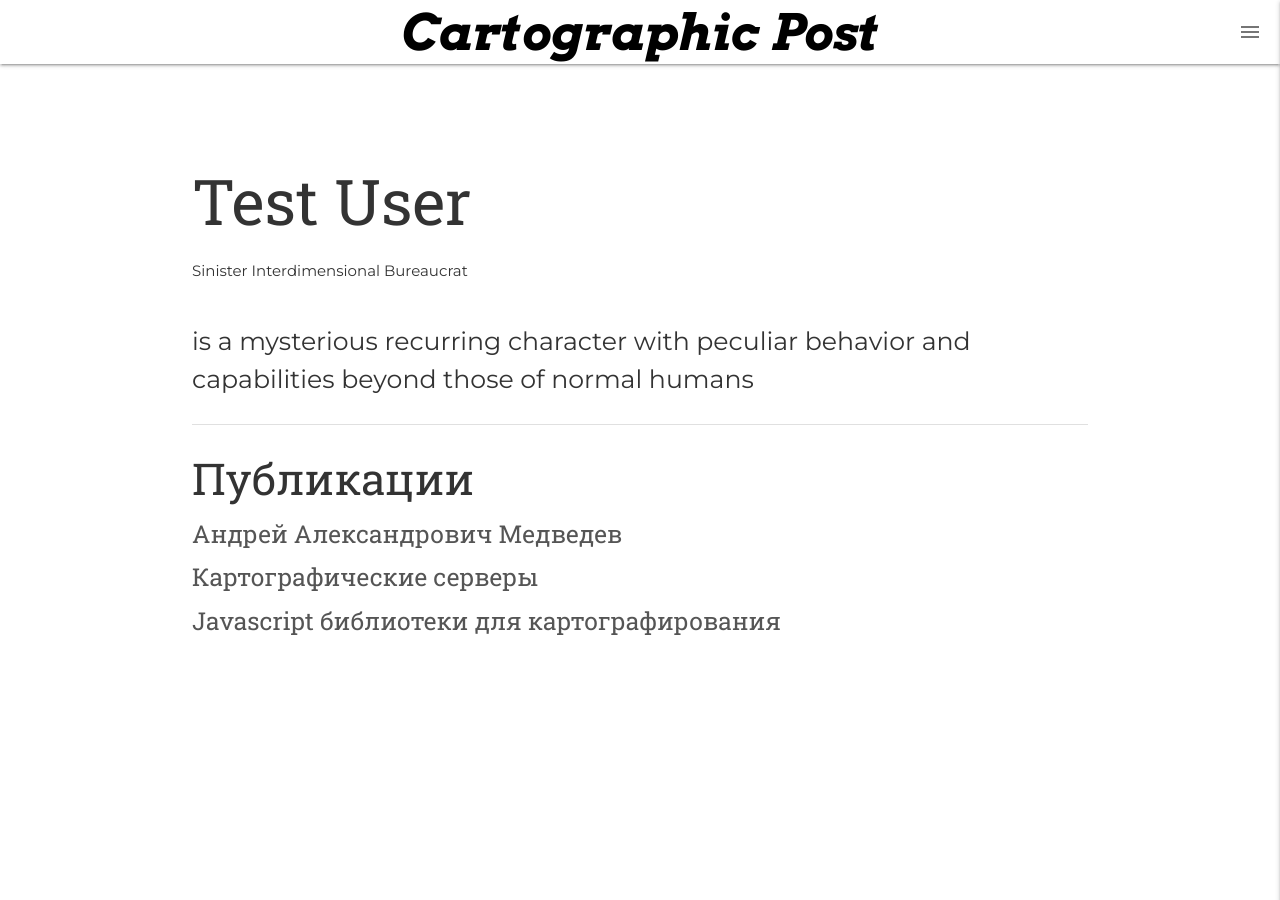
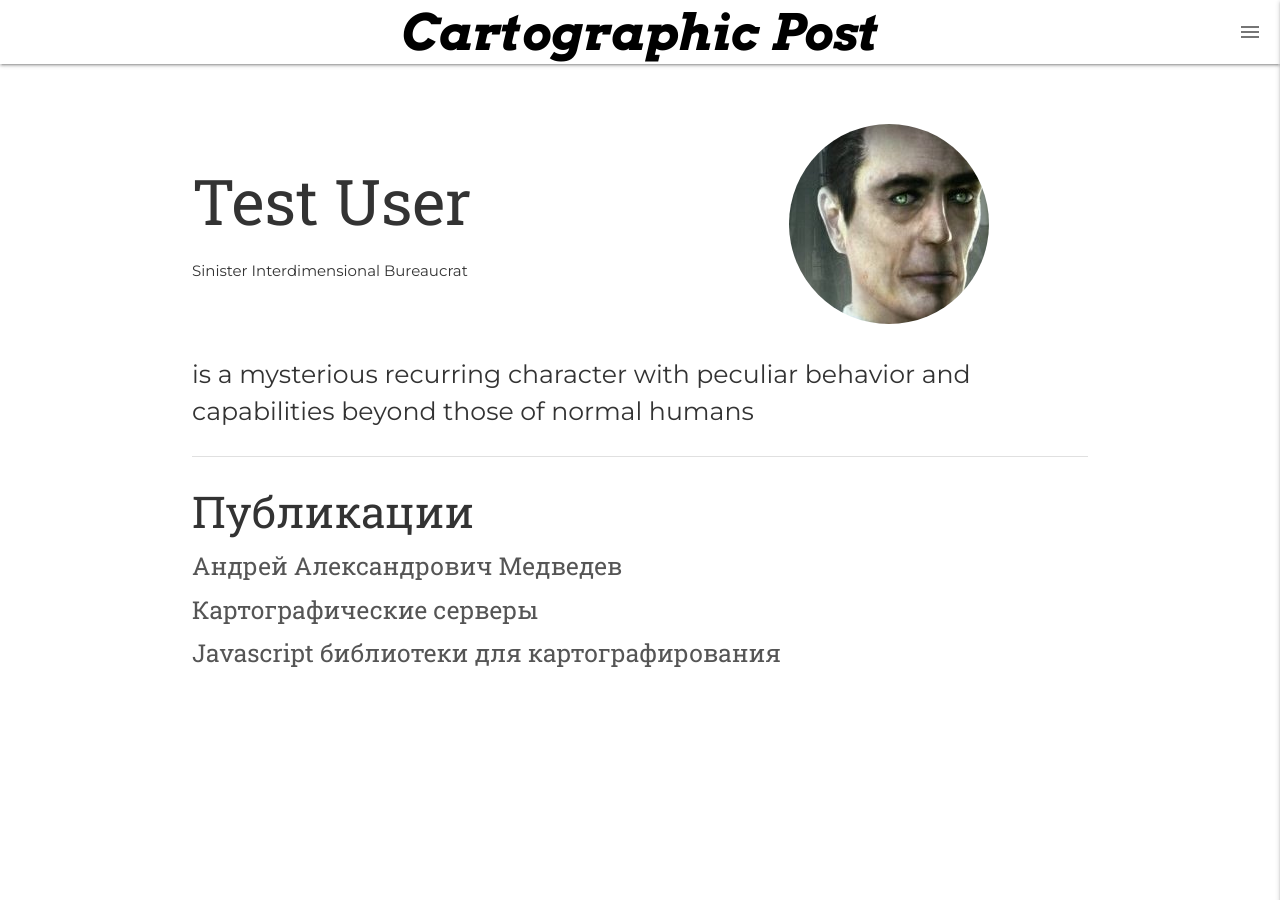
Before and after one commit to gtitov/cartpost, a Jekyll site: the page built from _authors/gman.md, in a window 1280 px wide. Built offline with Jekyll 4.4.1, drawn with Linux system fonts in a browser that asks for light colours.

Commit message:
relative url

```diff
--- a/_layouts/author.html
+++ b/_layouts/author.html
@@ -4,7 +4,7 @@
 <div class="container">
     <div id="author-head" class="row">
         <div class="col s12 m4 push-m8">
-            <img src={{ "assets/images/" | append: page.image }} alt="" class="circle responsive-img">
+            <img src={{ "assets/images/" | append: page.image | relative_url }} alt="" class="circle responsive-img">
         </div>
         <div class="col s12 m8 pull-m4">
             <h1>{{ page.name }}</h1>
--- a/authors.html
+++ b/authors.html
@@ -8,7 +8,7 @@
         <li>
             <div id="author-in-list" class="row">
                 <div class="col s12 m2">
-                    <img src={{ "assets/images/" | append: author.image }} alt="" class="circle responsive-img" style="width: 150px">
+                    <img src={{ "assets/images/" | append: author.image | relative_url}} alt="" class="circle responsive-img" style="width: 150px">
                 </div>
                 <div class="col s12 m10">
                     <h4><a href={{ author.url | relative_url }}>{{ author.name }}</a></h4>
```
